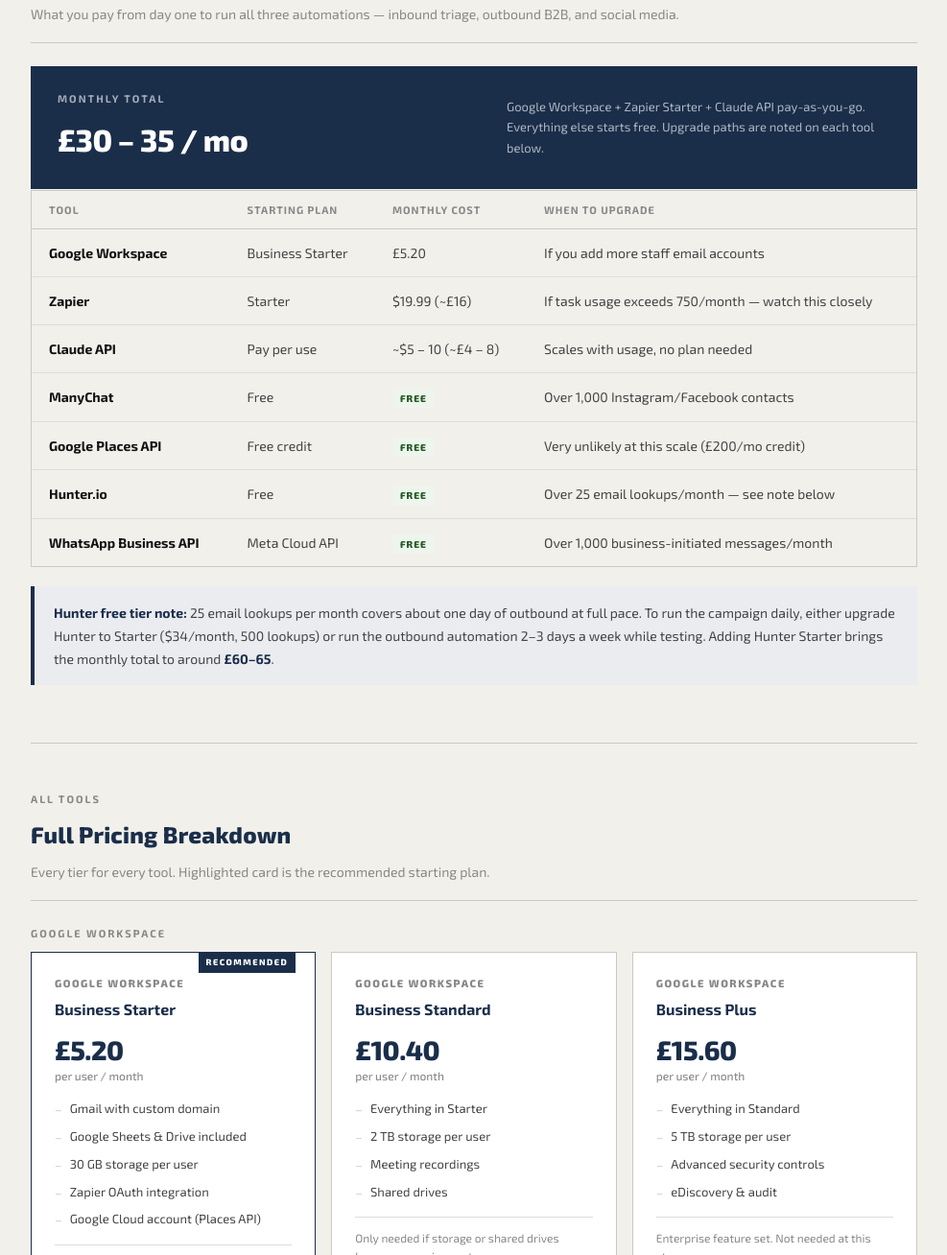
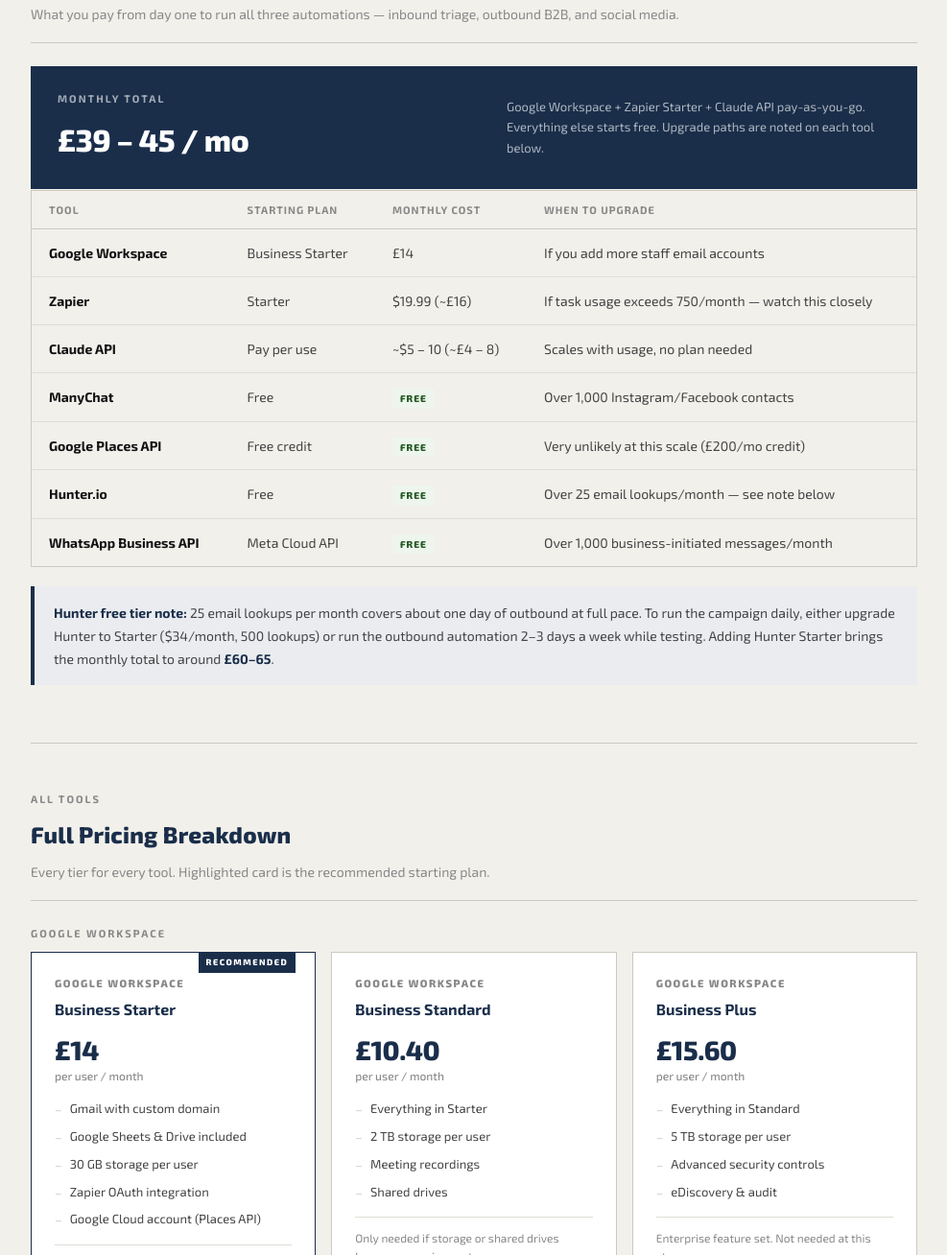
Before and after one commit to JustGym-SW/justgym-plan, a plain HTML site: page pricing.html in a window 1280 px wide. Shown: the part 462-1770 px from the top of the page at 96% size, without its empty margins (146-1133 px from the left). Drawn offline with Linux system fonts and the light colour scheme.

Commit message:
Update Google Workspace price to £14/mo

```diff
--- a/pricing.html
+++ b/pricing.html
@@ -174,7 +174,7 @@
     <div class="total-bar">
       <div>
         <div class="total-label">Monthly Total</div>
-        <div class="total-amount">&pound;30 &ndash; 35 / mo</div>
+        <div class="total-amount">&pound;39 &ndash; 45 / mo</div>
       </div>
       <div class="total-note">
         Google Workspace + Zapier Starter + Claude API pay-as-you-go. Everything else starts free. Upgrade paths are noted on each tool below.
@@ -195,7 +195,7 @@
           <tr>
             <td><strong>Google Workspace</strong></td>
             <td>Business Starter</td>
-            <td>&pound;5.20</td>
+            <td>&pound;14</td>
             <td>If you add more staff email accounts</td>
           </tr>
           <tr>
@@ -257,7 +257,7 @@
       <div class="price-card recommended">
         <div class="tool-name">Google Workspace</div>
         <h3>Business Starter</h3>
-        <div class="price-big">&pound;5.20</div>
+        <div class="price-big">&pound;14</div>
         <div class="price-per">per user / month</div>
         <ul class="features">
           <li>Gmail with custom domain</li>
```
